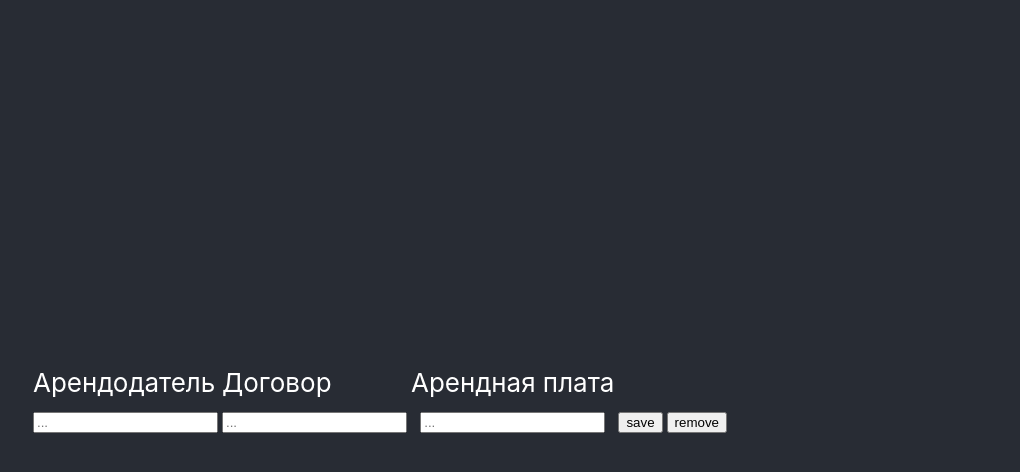
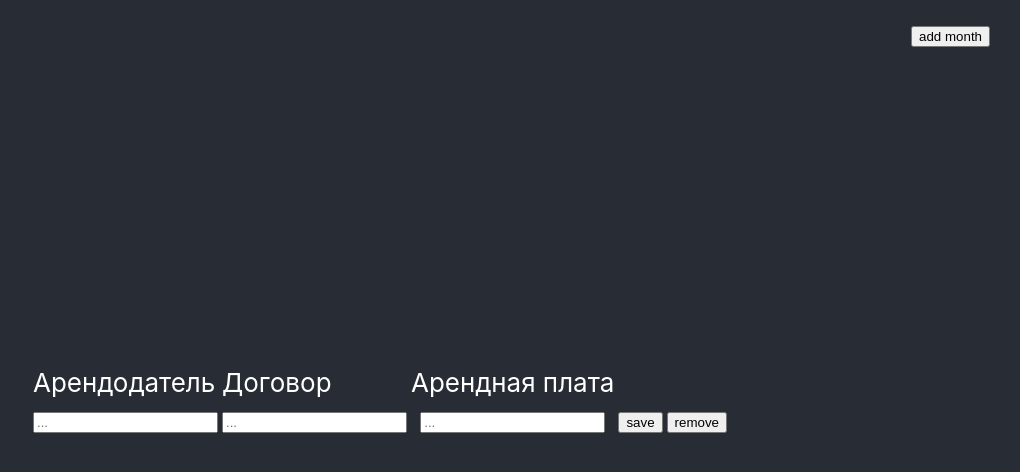
Before and after one commit to W66LIW/one, a React (Create React App) app in the folder table/: page / in a window 1280 px wide. Shown: the top 472 px of the page, without its empty margins (260-1280 px from the left). Built offline with nearby package versions, Linux system fonts and the light colour scheme.

Commit message:
в работе

```diff
--- a/table/src/App.css
+++ b/table/src/App.css
@@ -1,10 +1,27 @@
+.Add-month {
+  display: flex;
+  justify-content: right;
+  align-items: right;
+  position: absolute;
+  top: 26px;
+  right: 30px;
+
+}
+
+.Table {
+  min-height: 100vh;
+  display: flex;
+  flex-direction: column;
+  align-items: center;
+  justify-content: center;
+}
 
 .App-header {
   background-color: #282c34;
   min-height: 100vh;
   display: flex;
   flex-direction: column;
-  align-items: center;
+
   justify-content: center;
   font-size: calc(10px + 2vmin);
   color: white;
--- a/table/src/App.js
+++ b/table/src/App.js
@@ -1,4 +1,4 @@
-import React, {useState} from 'react';
+import React, { useState } from 'react';
 import './App.css';
 
 const personInput = {
@@ -21,15 +21,17 @@ function App() {
 
   const handleSubmitPerson = (e) => {
     e.preventDefault();
-    if (isInputFilled()){
-      if(editablePersonData.isEdit){
+    if (isInputFilled()) {
+      if (editablePersonData.isEdit) {
         const editablePersons = persons;
         editablePersons.splice((editablePersonData.personIndex), 1, personData);
         setPersons(editablePersons);
         setEditablePersonData(edit);
       } else {
-        setPersons((prevState) => [personData, ...prevState])};
-    setPersonData(personInput);}
+        setPersons((prevState) => [personData, ...prevState])
+      };
+      setPersonData(personInput);
+    }
     console.log("handleSabmit works")
   }
 
@@ -37,9 +39,6 @@ function App() {
     e.preventDefault();
     setPersons(persons.filter((person, index) => index !== editablePersonData.personIndex));
     setPersonData(personInput);
-
-
-
   }
 
   const handleClickPerson = (e, data, index) => {
@@ -53,30 +52,35 @@ function App() {
     console.log(data, `index ${index}`);
   }
 
-    // const handleAddNonthClick = (e) => {
-    //   e.preventDefault();
-    //   let td = document.createElement("td");
-    //   document.getElementById("person").appendChild(td);
-    //   td.innerHTML = "add";
-    //   console.log("added");
+  const handleAddMonthClick = (e) => {
+   // e.preventDefault();
+    let added = "added";
+    let addedd = "addedd";
+    setPersons(persons.map((person) => {
+      person.added = added;
+      person.addedd = addedd;
+      return(person);
+    }))
 
 
-    // }
+  }
 
   const handleKeyDown = (e) => {
-   if(e.key === "Enter"){
+    if (e.key === "Enter") {
       console.log(`key down "${e.key}"`);
       handleSubmitPerson(e);
     }
   }
 
   console.log(editablePersonData);
-console.log(persons);
-//<button id='Add month' onClick={handleAddNonthClick}>Add month</button>
+  console.log("persons", persons);
+
   return (
-
     <div className="App-header" tabIndex={0} onKeyDown={handleKeyDown}>
 
+      <div className="Add-month"><button onClick={handleAddMonthClick}>add month</button></div>
+
+      <div className="Table">
         <table>
           <tbody>
             <tr><td>Арендодатель</td><td>Договор</td><td>Арендная плата</td></tr>
@@ -87,25 +91,25 @@ console.log(persons);
                     ...prevState,
                     name: e.target.value
                   }))}
-              value={personData.name}/>
+                    value={personData.name} />
                 </form>
               </th>
               <th>
                 <form>
-            <input type="text" placeholder='...' onChange={(e) => setPersonData((prevState)=>({
+                  <input type="text" placeholder='...' onChange={(e) => setPersonData((prevState) => ({
                     ...prevState,
                     contract: e.target.value
                   }))}
-            value={personData.contract}/>
+                    value={personData.contract} />
                 </form>
               </th>
               <th>
                 <form>
-            <input placeholder='...' onChange={(e)=>setPersonData((prevState)=>({
+                  <input placeholder='...' onChange={(e) => setPersonData((prevState) => ({
                     ...prevState,
                     price: +e.target.value
                   }))}
-            value={personData.price}/>
+                    value={personData.price} />
                 </form>
               </th>
               <th><form onSubmit={handleSubmitPerson}><button type='submit'>save</button></form></th>
@@ -114,12 +118,16 @@ console.log(persons);
 
             {
               persons.map((person, index) => {
-            return(
-            <tr id="person" key={persons.indexOf(person)} onDoubleClick={(e)=>handleClickPerson(e, person, index)}><td>{person.name}</td><td>{person.contract}</td><td>{person.price}</td><td>{(person.price*13/87).toFixed(0)}</td></tr>
-            )})
+                return (
+                  <tr id="person" key={persons.indexOf(person)} onDoubleClick={(e) => handleClickPerson(e, person, index)}><td>{person.name}</td><td>{person.contract}</td><td>{person.price}</td>
+                    {/* <td>{(person.price*13/87).toFixed(0)}</td> */}
+                  </tr>
+                )
+              })
             }
           </tbody>
         </table>
+      </div>
     </div>
   );
 }
```
Lines whose indentation alone changed are shown as unchanged.
